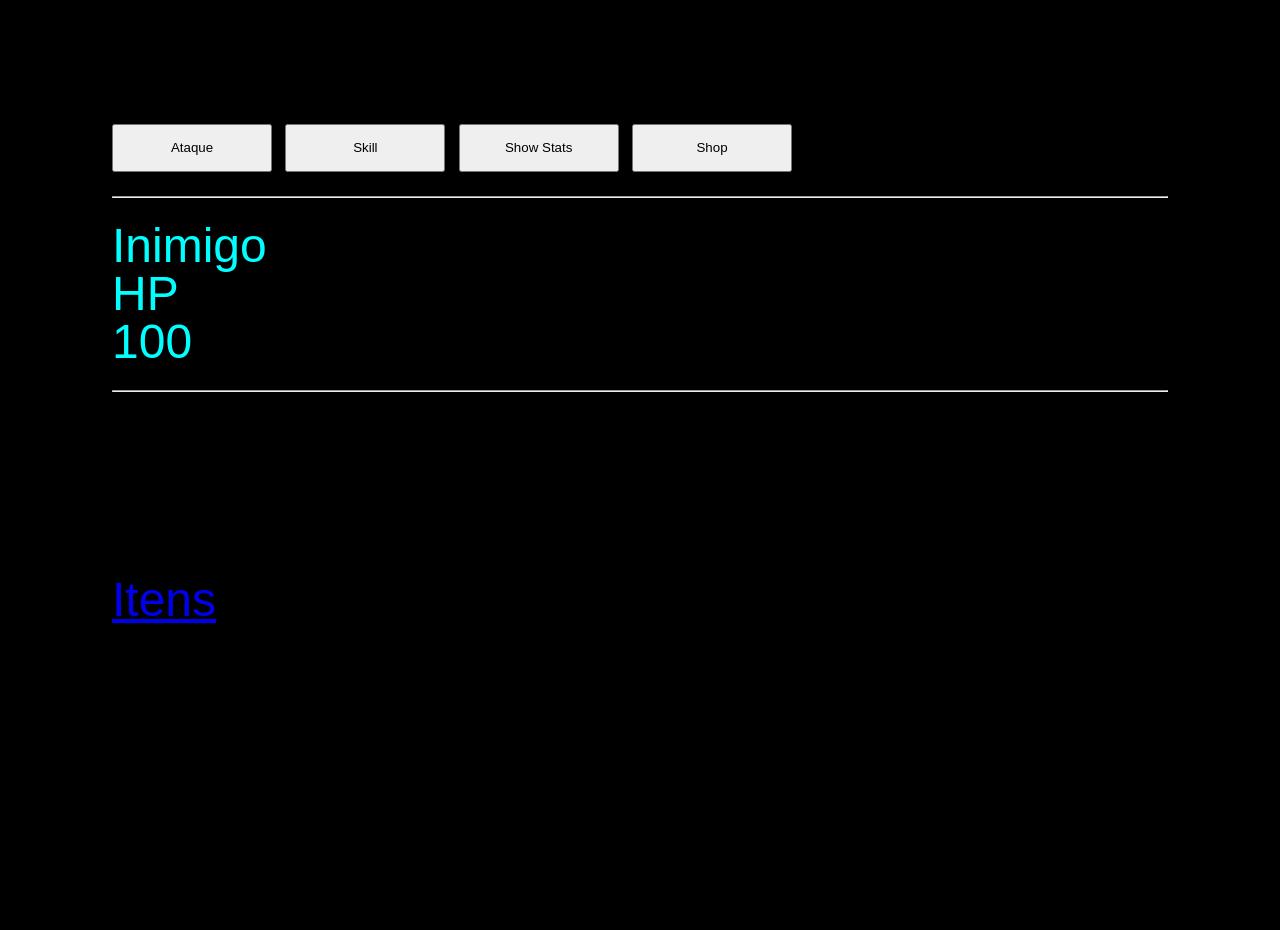
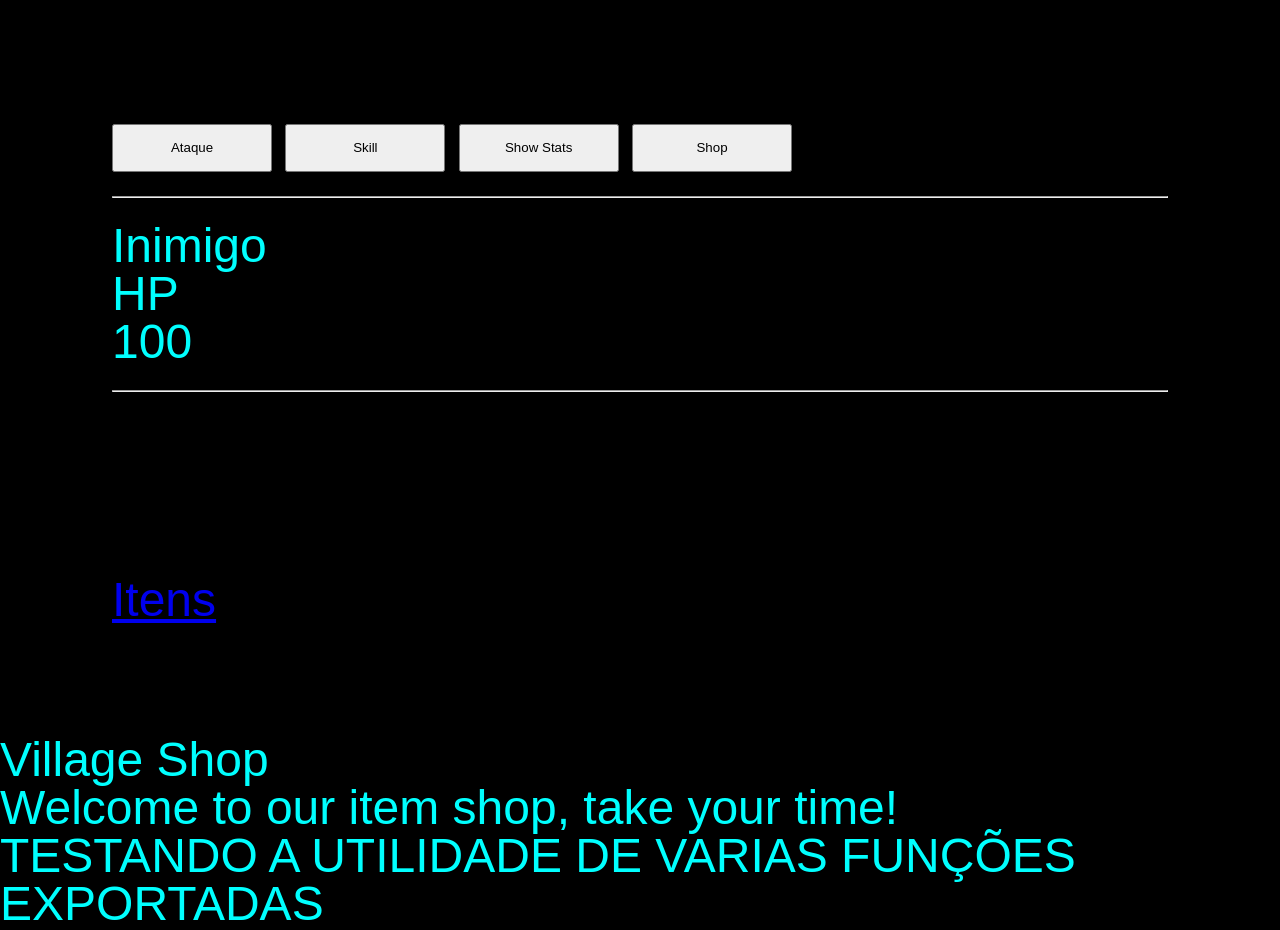
Before and after one commit to GMarqz/rpg-basics, a plain HTML site: page index.html in a window 1280 px wide. Both pictures are taken after a click on the button "Shop". Before the commit the page ends 800 px from the top, so only its background shows below. Drawn offline with Linux system fonts and the light colour scheme; a web font is replaced by a local one.

Commit message:
add create functions

```diff
--- a/app/Classes/sentoyu/index.js
+++ b/app/Classes/sentoyu/index.js
@@ -46,10 +46,6 @@ function showCharacterStats(){
     createListItem(createList, `ATK: ${novoSentoyu.atk}`);
     createListItem(createList, `DEF: ${novoSentoyu.def}`);
     createListItem(createList, `Crit. Rate: ${novoSentoyu.critRate}`);
-
-
-
-    console.log('working!')
 }
 
 statBtn.addEventListener('click', () => {
--- /dev/null
+++ b/app/functions/createElement.js
@@ -0,0 +1,31 @@
+function father(elementFather){
+    return document.querySelector(elementFather)
+}
+
+function createSection(elementFather, cssClassName){
+    const createSection = document.createElement("SECTION")
+    elementFather.appendChild(createSection)
+    createSection.className = cssClassName
+}
+
+function createDiv(elementFather, cssClassName,){
+    const createDiv = document.createElement("DIV");
+    elementFather.appendChild(createDiv)
+    createDiv.className = cssClassName
+}
+
+function createHeading(elementFather, headingType, cssClassName, text){
+    const createHeading = document.createElement(headingType)
+    elementFather.appendChild(createHeading)
+    createHeading.className = cssClassName
+    createHeading.textContent = text
+}
+
+function createParagraph(elementFather, cssClassName, text){
+    const createParagraph = document.createElement("P")
+    elementFather.appendChild(createParagraph)
+    createParagraph.className = cssClassName
+    createParagraph.textContent = text
+}
+
+export { father, createSection, createDiv, createHeading, createParagraph };
--- /dev/null
+++ b/app/shop/villageShop/createHtmlFunction.js
@@ -0,0 +1,11 @@
+import { father, createSection, createDiv, createHeading, createParagraph } from "../../functions/createElement.js";
+
+function callTheCreateFunctions(){
+    createSection(document.body, 'oi')
+    createDiv(father('.oi'), 'oi-div')
+    createHeading(father('.oi-div'), 'H1' ,'oi-div-heading', 'Village Shop')
+    createHeading(father('.oi-div'), 'H2' ,'oi-div-heading', 'Welcome to our item shop, take your time!')
+    createParagraph(father('.oi-div'), 'oi-paragraph' ,'TESTANDO A UTILIDADE DE VARIAS FUNÇÕES EXPORTADAS')
+}
+
+export default callTheCreateFunctions;
--- /dev/null
+++ b/app/shop/villageShop/index.js
@@ -0,0 +1,17 @@
+import { itens } from "../../dataBase/listaItens.js";
+import callTheCreateFunctions from "./createHtmlFunction.js";
+
+const itensDaLoja = itens['52315rb33', '9y0bcl7gu', 'ewxfyo30l', '677421388a5da'];
+const shopBtn = document.getElementById('shop');
+let shopBtnMode = false;
+
+shopBtn.addEventListener('click', () => {
+    const selectSection = document.querySelector('.oi')
+    if(shopBtnMode === false && !selectSection) {
+        callTheCreateFunctions()
+        return shopBtnMode = true
+    } else if(selectSection) {
+        selectSection.remove()
+        return shopBtnMode = false
+    }
+})
--- a/index.html
+++ b/index.html
@@ -27,6 +27,7 @@
 <!--
     <script src="/test.js" type="module"></script> -->
     <script src="/app/Classes/sentoyu/index.js" type="module"></script>
+    <script src="/app/shop/villageShop/index.js" type="module"></script>
     <!-- <script src="/buildCharacter.js" type="module"></script> -->
 </body>
 </html>
```
Also changed, not shown: app/shop/villageShop/shopInfos.md (renamed from app/shop/VillageShop.js, +4 -4 lines).
